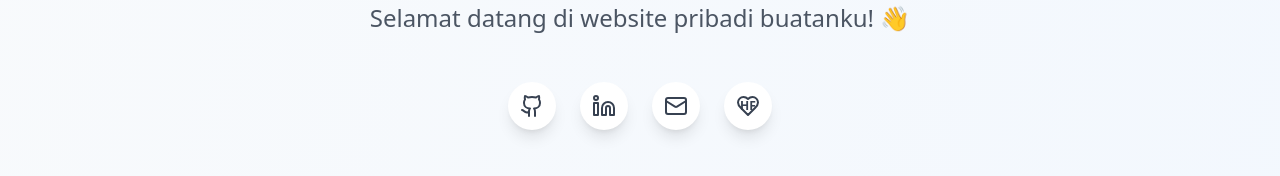
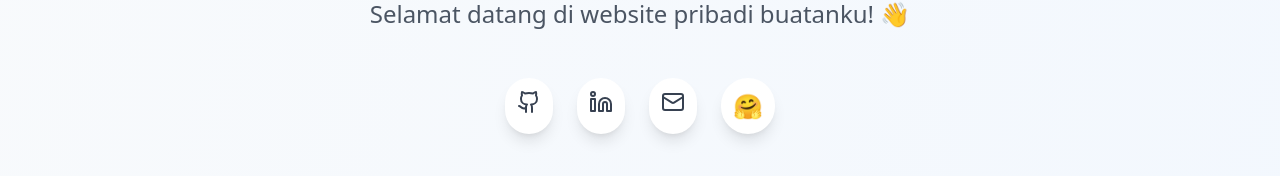
Before and after one commit to IzzulGod/about-izzulgod, a React (Vite) app: page / in a window 1280 px wide. Shown: the part 372-548 px from the top of the page. Built offline with nearby package versions, Linux system fonts and the light colour scheme.

Commit message:
Feat: Use hugging face emoji in hero section
Use the hugging face emoji in the hero section, and format it to match other icons.

```diff
--- a/src/components/Hero.tsx
+++ b/src/components/Hero.tsx
@@ -1,5 +1,5 @@
 
-import { Github, Linkedin, Mail, Heart } from "lucide-react";
+import { Github, Linkedin, Mail } from "lucide-react";
 
 const Hero = () => {
   const scrollToProjects = () => {
@@ -50,12 +50,9 @@ const Hero = () => {
               href="https://huggingface.co/IzzulGod"
               target="_blank"
               rel="noopener noreferrer"
-              className="p-3 bg-white rounded-full shadow-lg hover:shadow-xl transition-all duration-300 hover:scale-110 group relative"
+              className="p-3 bg-white rounded-full shadow-lg hover:shadow-xl transition-all duration-300 hover:scale-110 group flex items-center justify-center"
             >
-              <Heart className="w-6 h-6 text-gray-700 group-hover:text-orange-500 transition-colors" />
-              <div className="absolute inset-0 flex items-center justify-center">
-                <span className="text-xs font-bold text-gray-700 group-hover:text-orange-500 transition-colors">HF</span>
-              </div>
+              <span className="text-2xl group-hover:scale-110 transition-transform duration-300">🤗</span>
             </a>
           </div>
 
```
